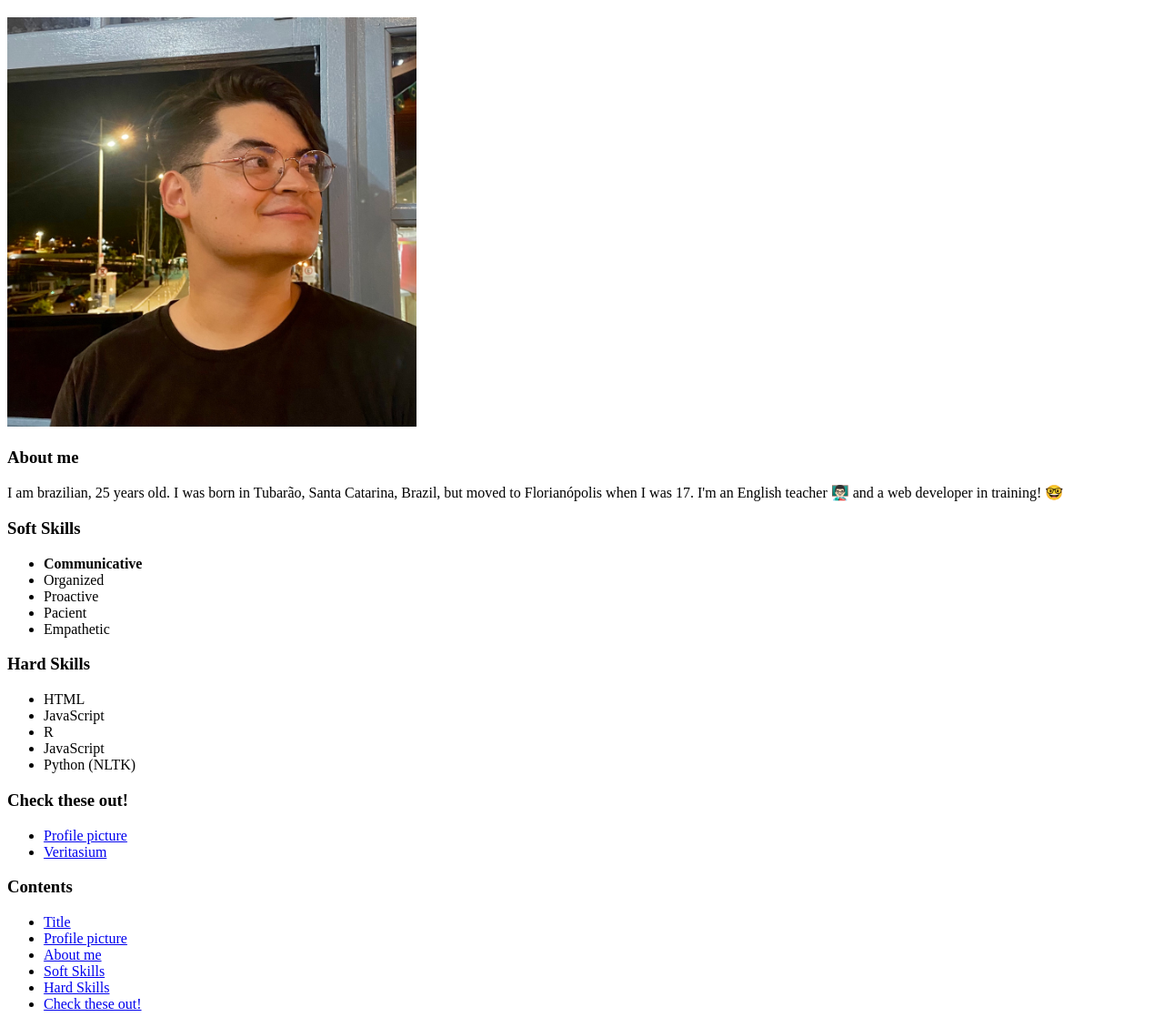
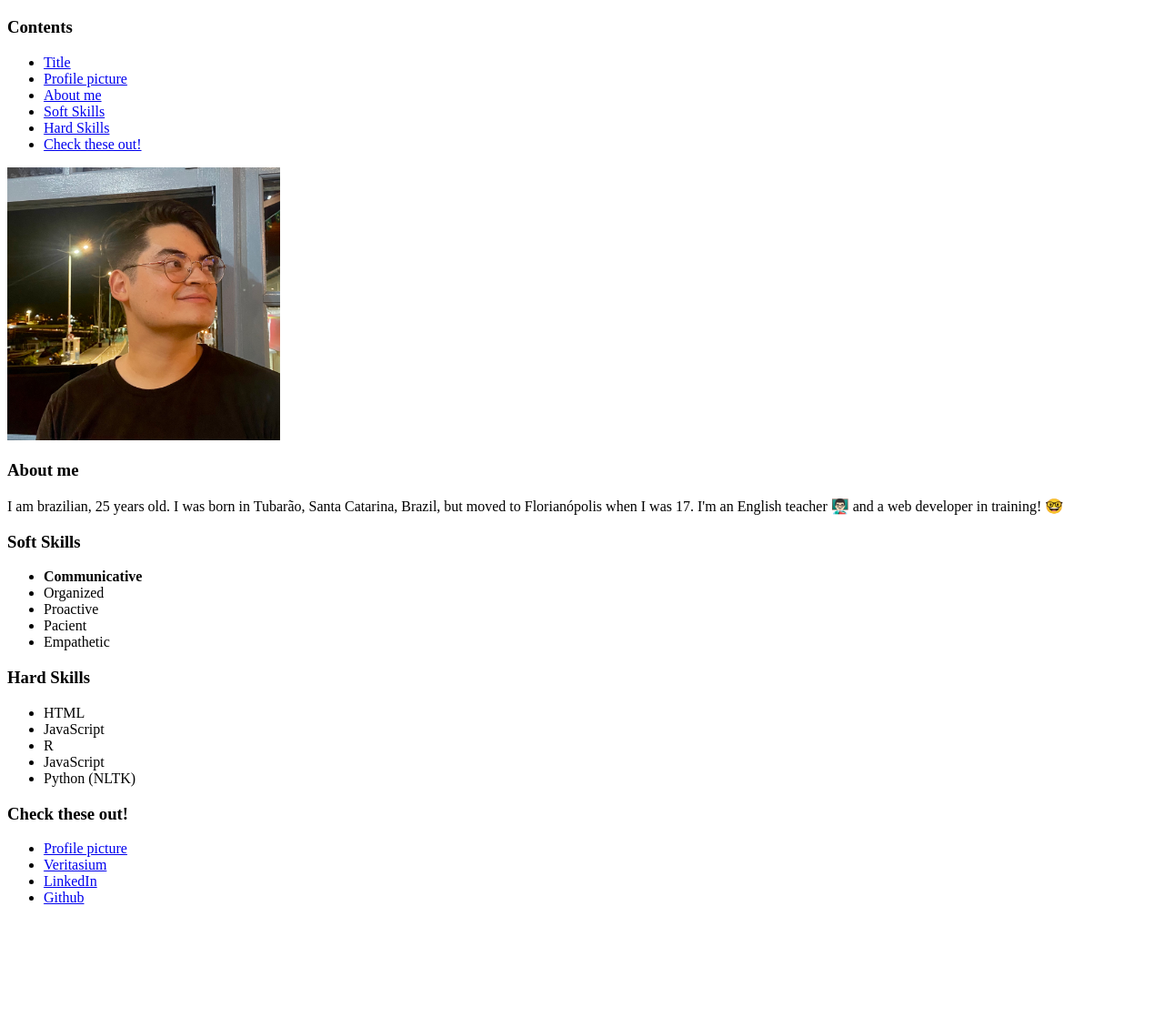
Before and after one commit to joaoluizc/joaoluizc.github.io, a plain HTML site: page index.html in a window 1280 px wide. Shown: the part 61-1190 px from the top of the page at 91% size. After the commit the page ends 1073 px from the top, so only its background shows below. Drawn offline with Linux system fonts and the light colour scheme.

Commit message:
changed profile pic size

```diff
--- a/index.html
+++ b/index.html
@@ -8,7 +8,16 @@
 
 <body>
   <h1 id="title">Resumé - João Luiz Coelho</h1>
-  <img id="profile-pic" src="/img/perfil5-quadrado.jpeg" width=450px
+  <h3>Contents</h3>
+  <ul>
+    <li><a href="#title">Title</a></li>
+    <li><a href="#profile-pic">Profile picture</a></li>
+    <li><a href="#about-me">About me</a></li>
+    <li><a href="#soft-skills">Soft Skills</a></li>
+    <li><a href="#hard-skills">Hard Skills</a></li>
+    <li><a href="#check-out">Check these out!</a></li>
+  </ul>
+  <img id="profile-pic" src="/img/perfil5-quadrado.jpeg" width=300px
     alt="A profile picture of João Luiz Coelho, he is looking to the right, wearing a black t-shirt, sitting in front of a window.">
   <h3 id="about-me">About me</h3>
   <p>I am brazilian, 25 years old. I was born in Tubarão, Santa Catarina, Brazil, but moved to Florianópolis when I was
@@ -33,15 +42,8 @@
   <ul>
     <li><a href="#profile-pic">Profile picture</a></li>
     <li><a href="https://www.veritasium.com/" target="_blank">Veritasium</a></li>
-  </ul>
-  <h3>Contents</h3>
-  <ul>
-    <li><a href="#title">Title</a></li>
-    <li><a href="#profile-pic">Profile picture</a></li>
-    <li><a href="#about-me">About me</a></li>
-    <li><a href="#soft-skills">Soft Skills</a></li>
-    <li><a href="#hard-skills">Hard Skills</a></li>
-    <li><a href="#check-out">Check these out!</a></li>
+    <li><a href="https://www.linkedin.com/in/joaoluizc/">LinkedIn</a></li>
+    <li><a href="https://github.com/joaoluizc">Github</a></li>
   </ul>
 </body>
 
```
